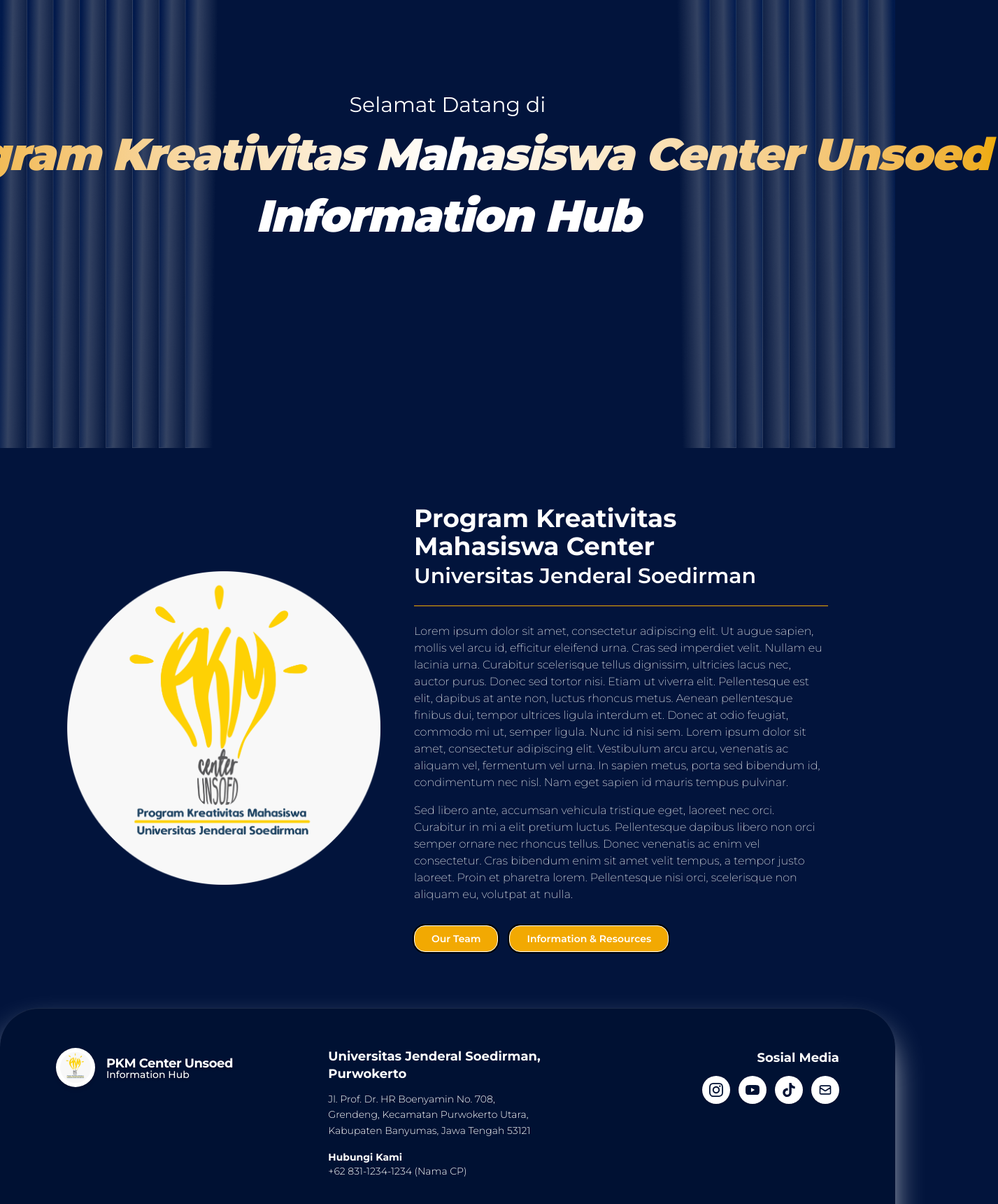
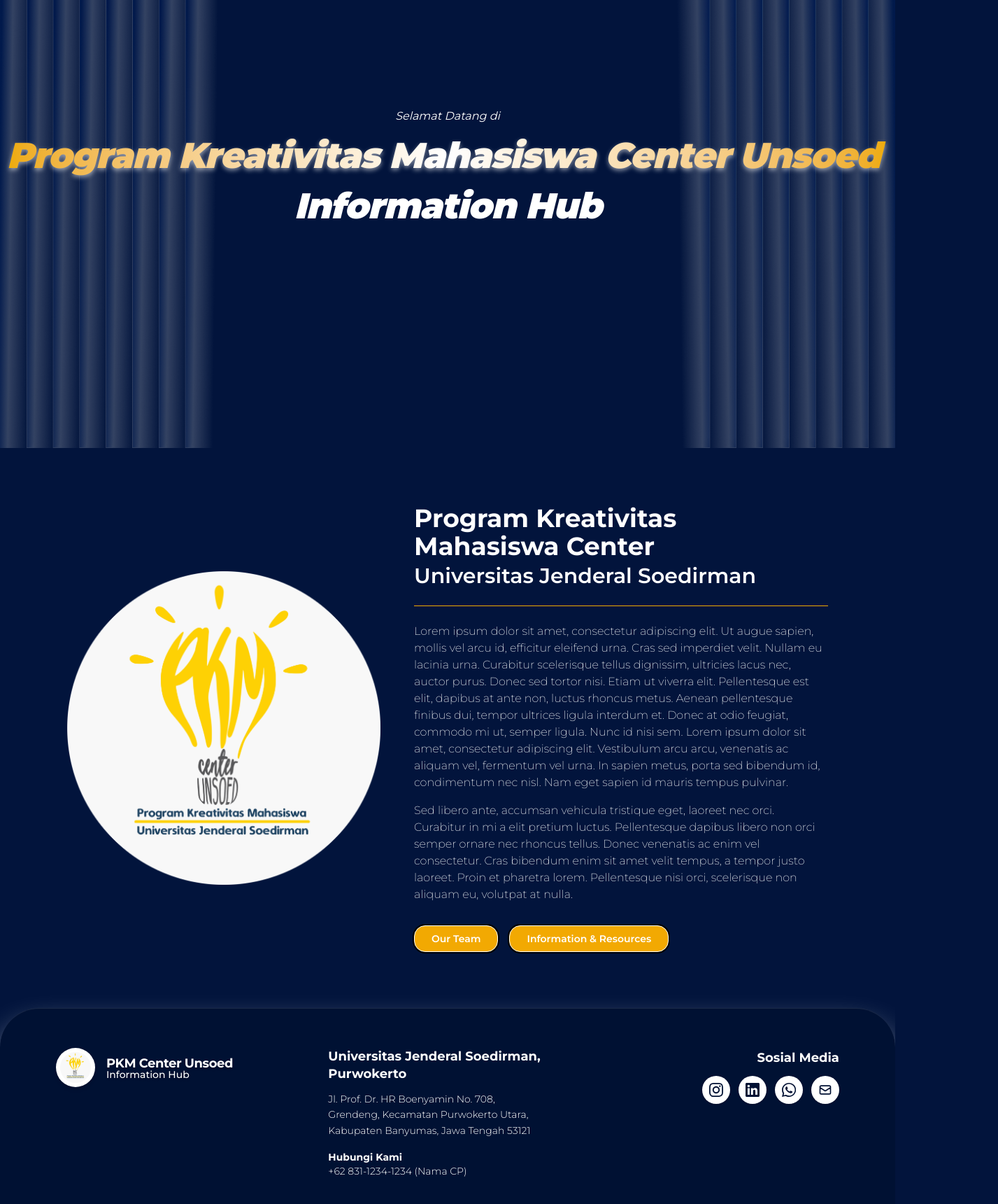
Before and after one commit to farizqii/pkm-center-unsoed-information-hub, a Next.js app: page / in a window 1280 px wide. Shown: the part 160-1880 px from the top of the page at 70% size, 1427 px wide, since content can reach past the window. Built offline with nearby package versions, Linux system fonts and the light colour scheme.

Commit message:
style: Removed scroll visibilty and adjust styling

```diff
--- a/src/app/globals.css
+++ b/src/app/globals.css
@@ -17,4 +17,6 @@
 
 html {
   overflow-x: hidden;
+  -ms-overflow-style: none;
+  scrollbar-width: none;
 }
--- a/src/app/layout.tsx
+++ b/src/app/layout.tsx
@@ -37,7 +37,7 @@
             height={1080}
             priority
             sizes="(max-width: 768px) 35vw, 400px"
-            className="absolute -left-16 sm:-left-20 lg:left-0 top-0 h-full w-auto max-w-[280px] sm:max-w-none object-cover object-left"
+            className="absolute -left-16 sm:-left-20 lg:left-0 top-0 h-full w-auto max-w-70 sm:max-w-none object-cover object-left"
           />
           <Image
             src="/glassesRight.png"
@@ -46,7 +46,7 @@
             height={1080}
             priority
             sizes="(max-width: 768px) 35vw, 400px"
-            className="absolute -right-16 sm:-right-20 lg:right-0 top-0 h-full w-auto max-w-[280px] sm:max-w-none object-cover object-right"
+            className="absolute -right-16 sm:-right-20 lg:right-0 top-0 h-full w-auto max-w-70 sm:max-w-none object-cover object-right"
           />
         </div>
 
--- a/src/components/Footer.jsx
+++ b/src/components/Footer.jsx
@@ -64,7 +64,7 @@
               <div className="flex items-center justify-center gap-3">
                 {/* Instagram */}
                 <Link
-                  href="https://instagram.com"
+                  href="https://www.instagram.com/pkmcenterunsoed_/"
                   target="_blank"
                   rel="noopener noreferrer"
                   aria-label="Instagram PKM Center Unsoed"
@@ -79,26 +79,27 @@
                   </svg>
                 </Link>
 
-                {/* YouTube */}
+                {/* LinkedIn */}
                 <Link
-                  href="https://youtube.com"
+                  href="https://www.linkedin.com/company/pkm-center-unsoed/home/"
                   target="_blank"
                   rel="noopener noreferrer"
-                  aria-label="YouTube PKM Center Unsoed"
+                  aria-label="LinkedIn PKM Center Unsoed"
                   className="flex h-10 w-10 items-center justify-center rounded-full bg-white text-[#001133] transition-all hover:scale-110 hover:bg-white shadow"
                 >
                   <svg
                     className="h-5 w-5"
                     fill="currentColor"
                     viewBox="0 0 24 24"
+                    xmlns="http://www.w3.org/2000/svg"
                   >
-                    <path d="M23.498 6.186a3.016 3.016 0 0 0-2.122-2.136C19.505 3.545 12 3.545 12 3.545s-7.505 0-9.377.505A3.017 3.017 0 0 0 .502 6.186C0 8.07 0 12 0 12s0 3.93.502 5.814a3.016 3.016 0 0 0 2.122 2.136c1.871.505 9.376.505 9.376.505s7.505 0 9.377-.505a3.015 3.015 0 0 0 2.122-2.136C24 15.93 24 12 24 12s0-3.93-.502-5.814zM9.545 15.568V8.432L15.818 12l-6.273 3.568z" />
+                    <path d="M20.447 20.452h-3.554v-5.569c0-1.328-.027-3.037-1.852-3.037-1.853 0-2.136 1.445-2.136 2.939v5.667H9.351V9h3.414v1.561h.046c.477-.9 1.637-1.85 3.37-1.85 3.601 0 4.267 2.37 4.267 5.455v6.286zM5.337 7.433c-1.144 0-2.063-.926-2.063-2.065 0-1.138.92-2.063 2.063-2.063 1.14 0 2.064.925 2.064 2.063 0 1.139-.925 2.065-2.064 2.065zm1.782 13.019H3.555V9h3.564v11.452zM22.225 0H1.771C.792 0 0 .774 0 1.729v20.542C0 23.227.792 24 1.771 24h20.451C23.2 24 24 23.227 24 22.271V1.729C24 .774 23.2 0 22.222 0h.003z" />
                   </svg>
                 </Link>
 
-                {/* TikTok / Video */}
+                {/* Whatsapp */}
                 <Link
-                  href="https://tiktok.com"
+                  href="https://web.whatsapp.com/"
                   target="_blank"
                   rel="noopener noreferrer"
                   aria-label="TikTok PKM Center Unsoed"
@@ -108,14 +109,17 @@
                     className="h-5 w-5"
                     fill="currentColor"
                     viewBox="0 0 24 24"
+                    xmlns="http://www.w3.org/2000/svg"
                   >
-                    <path d="M12.525.02c1.31-.02 2.61-.01 3.91-.02.08 1.53.63 3.09 1.75 4.17 1.12 1.11 2.7 1.62 4.24 1.79v4.03c-1.44-.05-2.89-.35-4.2-.97-.57-.26-1.1-.59-1.62-.93-.01 2.92.01 5.84-.02 8.75-.08 1.4-.54 2.79-1.35 3.94-1.31 1.92-3.58 3.17-5.91 3.21-1.43.08-2.86-.31-4.08-1.03-2.02-1.19-3.44-3.37-3.65-5.71-.02-.5-.03-1-.01-1.49.18-1.9 1.12-3.72 2.58-4.96 1.66-1.44 3.98-2.13 6.15-1.72.02 1.48-.04 2.96-.04 4.44-.99-.32-2.15-.23-3.02.37-.63.41-1.11 1.04-1.36 1.75-.21.51-.24 1.07-.14 1.61.24 1.64 1.82 3.02 3.5 2.87 1.12-.01 2.19-.66 2.77-1.61.19-.33.4-.67.41-1.06.1-1.79.06-3.57.07-5.36.01-4.03-.01-8.05.02-12.07z" />
+                    <path d="M17.472 14.382c-.297-.149-1.758-.867-2.03-.967-.273-.099-.471-.148-.67.15-.197.297-.767.966-.94 1.164-.173.199-.347.223-.644.075-.297-.15-1.255-.463-2.39-1.475-.883-.788-1.48-1.761-1.653-2.059-.173-.297-.018-.458.13-.606.134-.133.298-.347.446-.521.151-.172.2-.296.3-.495.099-.198.05-.372-.025-.521-.075-.148-.669-1.611-.916-2.206-.242-.579-.487-.501-.669-.51l-.57-.01c-.198 0-.52.074-.792.372s-1.04 1.016-1.04 2.479 1.065 2.876 1.213 3.074c.149.198 2.095 3.2 5.076 4.487.709.306 1.263.489 1.694.626.712.226 1.36.194 1.872.118.573-.085 1.758-.719 2.006-1.413.248-.695.248-1.29.173-1.414-.074-.124-.272-.198-.57-.347m-5.421 7.461c-1.826 0-3.536-.484-5.025-1.332l-.36-.207-3.738.98.997-3.642-.235-.374a10.02 10.02 0 01-1.532-5.385c0-5.523 4.488-10.01 10.012-10.01 2.674 0 5.187 1.041 7.078 2.932 1.892 1.892 2.933 4.405 2.933 7.08 0 5.524-4.488 10.011-10.01 10.011m8.486-18.497A11.93 11.93 0 0012.051 0C5.408 0 .01 5.398.01 12.041a11.937 11.937 0 001.621 6.002L0 24l6.102-1.6c1.827.997 3.896 1.523 6.003 1.523 6.643 0 12.041-5.398 12.041-12.041 0-3.216-1.252-6.241-3.522-8.514" />
                   </svg>
                 </Link>
 
-                {/* Email / Web */}
+                {/* Email*/}
                 <Link
-                  href="mailto:pkmcenter@unsoed.ac.id"
+                  href="https://mail.google.com/"
+                  target="_blank"
+                  rel="noopener noreferrer"
                   aria-label="Email PKM Center Unsoed"
                   className="flex h-10 w-10 items-center justify-center rounded-full bg-white text-[#001133] transition-all hover:scale-110 hover:bg-white shadow"
                 >
--- a/src/components/home/HeroSection.jsx
+++ b/src/components/home/HeroSection.jsx
@@ -5,12 +5,12 @@
       className="min-h-dvh relative mx-auto flex w-full flex-col items-center justify-center px-4 py-20 sm:px-6 xl:flex-row lg:px-8"
     >
       <div className="flex w-full max-w-7xl flex-col items-center text-center">
-        <h1 className="text-xl font-normal text-white sm:text-2xl md:text-2xl lg:text-3xl">
+        <h1 className="font-normal italic text-white text-[clamp(1rem,4vw,3.75rem)">
           Selamat Datang di
         </h1>
 
-        <h2 className="mt-3 flex flex-col items-center text-center font-black italic tracking-tight text-3xl sm:text-4xl md:text-5xl lg:text-[3.25rem] xl:text-[4rem] leading-tight">
-          <span className="bg-linear-to-r from-[#EEAB01] via-[#FFFFFF] to-[#EEAB01] bg-clip-text text-transparent whitespace-nowrap pr-3">
+        <h2 className="mt-3 flex flex-col items-center text-center font-black italic tracking-tight text-[clamp(1rem,4vw,3.75rem)] leading-tight">
+          <span className="bg-linear-to-r from-[#EEAB01] via-[#FFFFFF] to-[#EEAB01] bg-clip-text text-transparent whitespace-nowrap pr-3 drop-shadow-[0_3px_3px_rgba(255,255,255,0.5)]">
             Program Kreativitas Mahasiswa Center Unsoed
           </span>
           <span className="mt-1 text-white md:mt-2">Information Hub</span>
```
